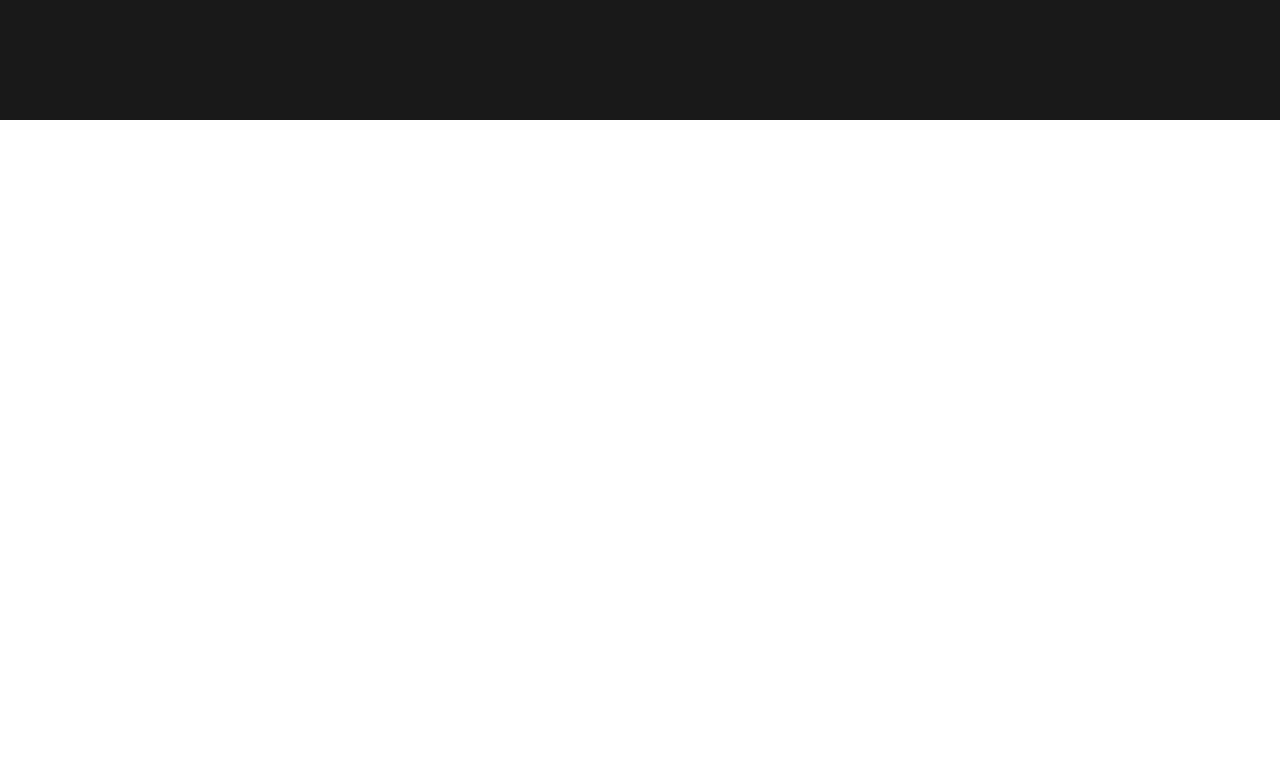
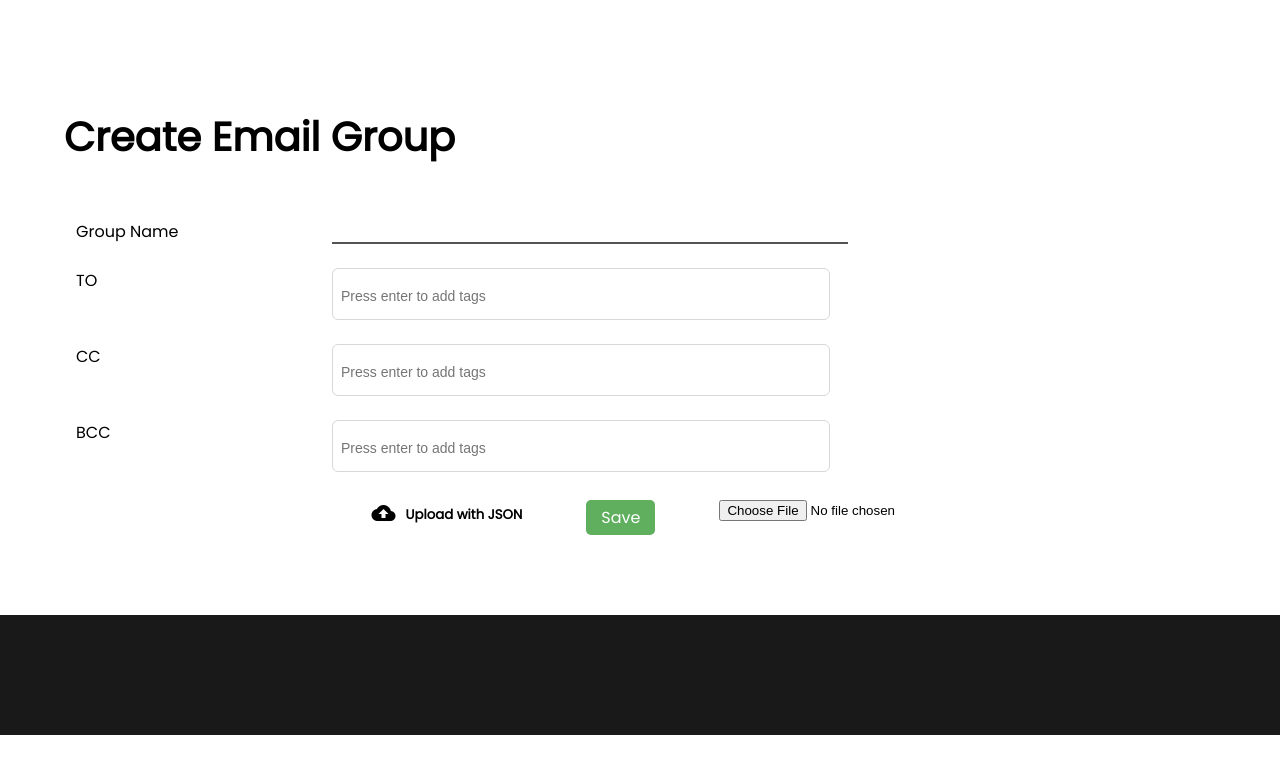
Before and after one commit to jainsahab-1506/FliprHackathon-Front-End, a React (Create React App) app: page /email/add in a window 1280 px wide. Shown: the top 774 px of the page. Built offline with nearby package versions, Linux system fonts and the light colour scheme.

Commit message:
Added email group tags and json file

```diff
--- a/package.json
+++ b/package.json
@@ -5,6 +5,7 @@
   "dependencies": {
     "@material-ui/core": "^4.11.4",
     "@material-ui/icons": "^4.11.2",
+    "@pathofdev/react-tag-input": "^1.0.7",
     "@testing-library/jest-dom": "^5.14.1",
     "@testing-library/react": "^11.2.7",
     "@testing-library/user-event": "^12.8.3",
--- a/src/Components/CreateEmail.js
+++ b/src/Components/CreateEmail.js
@@ -1,9 +1,12 @@
-import React from 'react'
+import React from 'react';
+
+import Container from './Container';
+import EmailGroupForm from './CreateEmailComps/EmailGroupForm.jsx';
 
 export default function CreateEmail() {
-    return (
-        <div>
-
-        </div>
-    )
+	return (
+		<div>
+			<Container children={<EmailGroupForm />} />
+		</div>
+	);
 }
--- /dev/null
+++ b/src/Components/CreateEmailComps/EmailGroupForm.jsx
@@ -0,0 +1,157 @@
+import React, { useState } from 'react';
+import ReactTagInput from '@pathofdev/react-tag-input';
+
+import '@pathofdev/react-tag-input/build/index.css';
+import TagsInput from './TagsInput';
+
+export default function EmailGroupForm() {
+	const [emailFormData, setEmailFormData] = useState({
+		groupName: '',
+		to: [],
+		cc: [],
+		bcc: [],
+	});
+
+	const [selectedFile, setSelectedFile] = useState();
+	const [isSelected, setIsSelected] = useState(false);
+
+	const changeHandler = (event) => {
+		const file = event.target.files[0];
+		new Response(file).json().then(
+			(data) => {
+				var newLists = {};
+				if (data.to) newLists.to = data.to;
+				if (data.cc) newLists.cc = data.cc;
+				if (data.bcc) newLists.bcc = data.bcc;
+
+				console.log(newLists);
+
+				setEmailFormData((previous) => {
+					return {
+						...previous,
+						...newLists,
+					};
+				});
+			},
+			(err) => {
+				alert('The uploaded file could not be parsed. ');
+			}
+		);
+		setSelectedFile(file);
+		setIsSelected(true);
+	};
+
+	const handleSubmission = () => {};
+
+	const changeGroupName = (event) => {
+		const newGroupName = event.target.value;
+		setEmailFormData((previous) => {
+			return {
+				...previous,
+				groupName: newGroupName,
+			};
+		});
+	};
+
+	const printFormData = (event) => {
+		event.preventDefault();
+		console.log(emailFormData);
+	};
+
+	const selectedTags = (tags, list) => {
+		switch (list) {
+			case 'to': {
+				setEmailFormData((previous) => {
+					return {
+						...previous,
+						to: tags,
+					};
+				});
+				break;
+			}
+			case 'cc': {
+				setEmailFormData((previous) => {
+					return {
+						...previous,
+						cc: tags,
+					};
+				});
+				break;
+			}
+			case 'bcc': {
+				setEmailFormData((previous) => {
+					return {
+						...previous,
+						bcc: tags,
+					};
+				});
+				break;
+			}
+		}
+	};
+
+	return (
+		<div className='inner'>
+			<h1>Create Email Group</h1>
+			<div class='form-container'>
+				<form id='email-form'>
+					<div class='form-group'>
+						<label for='groupName'>Group Name</label>
+						<input
+							type='text'
+							class='text-input'
+							id='groupName'
+							name='groupName'
+							value={emailFormData.groupName}
+							onChange={changeGroupName}
+						/>
+					</div>
+					<div class='form-group'>
+						<label for='to'>TO</label>
+
+						<TagsInput
+							selectedTags={selectedTags}
+							list='to'
+							tags={emailFormData.to}
+						/>
+					</div>
+					<div class='form-group'>
+						<label for='cc'>CC</label>
+						<div class='textarea-cont'>
+							<TagsInput
+								selectedTags={selectedTags}
+								list='cc'
+								tags={emailFormData.cc}
+							/>
+						</div>
+					</div>
+					<div class='form-group'>
+						<label for='bcc'>BCC</label>
+						<div class='textarea-cont'>
+							<TagsInput
+								selectedTags={selectedTags}
+								list='bcc'
+								tags={emailFormData.bcc}
+							/>
+						</div>
+					</div>
+					<div class='submit-sec'>
+						<div class='upload-sec'>
+							<a href='' class='upload-btn'>
+								<span class='material-icons'>cloud_upload</span>
+							</a>
+							<h5>Upload with JSON</h5>
+						</div>
+						<div class='submit-cont' onClick={printFormData}>
+							<a href='' class='save-btn'>
+								Save
+							</a>
+						</div>
+
+						<input type='file' name='file' onChange={changeHandler} />
+					</div>
+				</form>
+			</div>
+		</div>
+	);
+}
--- /dev/null
+++ b/src/Components/CreateEmailComps/TagsInput.jsx
@@ -0,0 +1,47 @@
+import React, { useState, useEffect } from 'react';
+
+const TagsInput = (props) => {
+	const [tags, setTags] = React.useState(props.tags);
+
+	useEffect(() => {
+		setTags(props.tags);
+	}, [props]);
+
+	const addTags = (event) => {
+		if (event.key === 'Enter' && event.target.value !== '') {
+			setTags([...tags, event.target.value]);
+			props.selectedTags([...tags, event.target.value], props.list);
+			event.target.value = '';
+		}
+	};
+
+	const removeTags = (index) => {
+		setTags([...tags.filter((tag) => tags.indexOf(tag) !== index)]);
+		props.selectedTags(
+			[...tags.filter((tag) => tags.indexOf(tag) !== index)],
+			props.list
+		);
+	};
+
+	return (
+		<div className='tags-input'>
+			<ul id='tags'>
+				{tags.map((tag, index) => (
+					<li key={index} className='tag'>
+						<span className='tag-title'>{tag}</span>
+						<span className='tag-close-icon' onClick={() => removeTags(index)}>
+							x
+						</span>
+					</li>
+				))}
+			</ul>
+			<input
+				type='text'
+				onKeyUp={(event) => (event.key === 'Enter' ? addTags(event) : null)}
+				placeholder='Press enter to add tags'
+			/>
+		</div>
+	);
+};
+
+export default TagsInput;
--- a/src/static/templates/styles.css
+++ b/src/static/templates/styles.css
@@ -1,114 +1,114 @@
-body{
-    font-family:poppins;
+body {
+	font-family: poppins;
 	font-size: 1rem;
-    width:100%;
-    margin:0;
+	width: 100%;
+	margin: 0;
 }
 
-.d-flex{
-    display:flex;
+.d-flex {
+	display: flex;
 	flex-direction: row;
 	justify-content: center;
 }
 
-.left{
-    float:left;
-    width:50%;
+.left {
+	float: left;
+	width: 50%;
 }
 
-.right{
-    float:right;
-    width:50%;
+.right {
+	float: right;
+	width: 50%;
 }
 
-.center{
-    margin:auto;
+.center {
+	margin: auto;
 	vertical-align: middle;
 	text-align: center;
 }
 
-.mycontainer{
-    margin:auto;
-    width:100%;
+.mycontainer {
+	margin: auto;
+	width: 100%;
 	height: auto;
 	padding-top: 10vh;
 	padding-bottom: 10vh;
 	/* padding-bottom: 10vh; */
 }
 
-.inner{
-    margin-left:5%;
+.inner {
+	margin-left: 5%;
 }
 
-.content{
-    width:100%;
+.content {
+	width: 100%;
 	margin-bottom: 0;
 }
 
-.w-50{
-    width:50%;
+.w-50 {
+	width: 50%;
 }
 
-.h-100vh{
+.h-100vh {
 	height: 100vh;
 }
 
-.h-80vh{
+.h-80vh {
 	height: 80vh;
 }
 
-.bg-1{
-    background-color: #FFFFFF;
-    color:#191919;
+.bg-1 {
+	background-color: #ffffff;
+	color: #191919;
 }
-.bg-2{
-    background-color: #C4B0C7;
+.bg-2 {
+	background-color: #c4b0c7;
 	color: #191919;
 }
 
-h1{
+h1 {
 	font-size: 2.5rem;
 }
 
-.sub-heading{
+.sub-heading {
 	font-size: 2em;
 }
 
-.sub-content-box{
+.sub-content-box {
 	margin-top: 5vh;
 	/* margin-bottom: 5vh; */
-    padding:10vh;
+	padding: 10vh;
 }
 
-.sub-text{
+.sub-text {
 	font-size: 1.5rem;
 	padding-bottom: 3vh;
 }
 
-.sub-head-text{
+.sub-head-text {
 	font-size: 1.25rem;
 }
 
-.team-item{
+.team-item {
 	width: 10vw;
 	height: 10vw;
 	border-radius: 50%;
 	margin: auto;
-    background-color:#e6e8e6;
+	background-color: #e6e8e6;
 }
 
-footer{
-    width:100%;
+footer {
+	width: 100%;
 	height: 15vh;
 	background-color: #191919;
-    margin-top:0;
+	margin-top: 0;
 }
 
-.dash-btn{
+.dash-btn {
 	text-decoration: none;
 }
 
-.dash-btn-container{
+.dash-btn-container {
 	margin-top: 30px;
 	padding: 10px;
 	border-radius: 5px;
@@ -118,18 +118,18 @@ footer{
 	cursor: pointer;
 }
 
-.dash-btn-container:hover{
+.dash-btn-container:hover {
 	transform: scale(1.08);
 }
 
-.cards-container{
+.cards-container {
 	display: flex;
 	flex-wrap: wrap;
 	/* justify-content: space-evenly; */
 	flex: 33% 33% 33%;
 }
 
-.card{
+.card {
 	padding: 2%;
 	width: 25%;
 	background-color: beige;
@@ -137,228 +137,313 @@ footer{
 	margin: 2vh;
 }
 
-.card-top{
+.card-top {
 	display: flex;
 	justify-content: space-between;
 }
 
-.card-footer{
+.card-footer {
 	display: flex;
 	/* width: 100%; */
 	justify-items: end;
 	justify-content: flex-end;
 }
 
-.chain-icon{
-    font-size:1.25rem;
+.chain-icon {
+	font-size: 1.25rem;
 	margin-right: 5px;
 	text-decoration: none;
 	color: black;
 }
 
-.status-icon{
+.status-icon {
 	background-color: #008000;
 	height: 26px;
 	width: 26px;
 	border-radius: 50%;
 }
 
-.add-icon-card{
+.add-icon-card {
 	background: transparent;
 	display: grid;
 	place-items: center;
 }
 
-.add-icon{
+.add-icon {
 	margin: auto;
 	width: fit-content;
 	transition: transform 450ms;
 	cursor: pointer;
 }
 
-.add-icon:hover{
+.add-icon:hover {
 	transform: scale(1.05);
 }
 
-.add-icon i{
+.add-icon i {
 	font-size: 4rem;
 }
 
-.form-group{
+.form-group {
 	display: flex;
 	justify-content: flex-start;
 	padding: 12px;
 }
 
-.form-group label{
+.form-group label {
 	width: 20vw;
 	/* margin-right: 20vw; */
 }
 
-.text-input{
+.text-input {
 	width: 40vw;
 	border-width: 0 0 2px;
 	border-color: black;
 	font-size: 1.1rem;
 }
 
-.text-input:focus{
-    outline:none;
+.text-input:focus {
+	outline: none;
 	border-color: blue;
 }
 
-.drop-downs{
+.drop-downs {
 	display: flex;
 	gap: 5vw;
 }
 
-.freq-drop{
+.freq-drop {
 	width: 10vw;
 	border-width: 0 0 2px;
 	border-color: black;
 	font-size: 1.1rem;
 }
 
-.email-group-drop{
+.email-group-drop {
 	width: 40vw;
 }
 
-.textarea-cont{
+.textarea-cont {
 	position: relative;
 }
 
-.attach-pin{
+.attach-pin {
 	position: absolute;
 	bottom: 15px;
 	right: 5px;
 }
 
-.textarea-input{
+.textarea-input {
 	border-width: 2px;
 	border-color: black;
-    background: #F6F1F1;
+	background: #f6f1f1;
 	font-size: 1.1rem;
 	padding: 10px 10px 45px;
 }
 
-.submit-sec{
+.submit-sec {
 	margin-top: 2vh;
 	display: flex;
 	justify-content: center;
 	gap: 5vw;
 }
 
-.submit-cont{
+.submit-cont {
 	width: fit-content;
 	padding: 5px 15px 5px;
-    background: #5FAF5F;
+	background: #5faf5f;
 	border-radius: 5px;
 }
-.submit-run-cont{
+.submit-run-cont {
 	width: fit-content;
 	padding: 5px 15px 5px;
-    background: #89608E;
+	background: #89608e;
 	border-radius: 5px;
 }
 
-.save-btn{
+.save-btn {
 	text-decoration: none;
 	color: white;
 }
 
-.attachments{
+.attachments {
 	display: flex;
 	position: absolute;
 	bottom: 15px;
 	left: 10px;
 }
 
-.attach-file{
+.attach-file {
 	display: flex;
-    background: #C4C4C4;
+	background: #c4c4c4;
 	border-radius: 5px;
 	width: fit-content;
 	padding: 2px 5px 2px;
 	line-height: 1.6;
 }
 
-.attach-file h5{
+.attach-file h5 {
 	margin: 2.5px 5px 0 0;
 }
 
-.remove-file{
+.remove-file {
 	text-decoration: none;
 	color: black;
 	font-size: 0.8rem;
 }
 
-.upload-sec{
+.upload-sec {
 	display: flex;
 	gap: 10px;
 }
 
-.upload-sec h5{
+.upload-sec h5 {
 	margin: 5px 0 0 0;
 }
 
-.upload-btn{
+.upload-btn {
 	text-decoration: none;
 	color: black;
 }
 
-.material-icons{
+.material-icons {
 	vertical-align: middle;
 }
 
-.login-card{
-    width:40%;
+.login-card {
+	width: 40%;
 	padding: 20px;
 	box-shadow: 0 5px 8px 0 rgb(0 0 0 / 20%), 0 9px 26px 0 rgb(0 0 0 / 19%);
 	min-height: 75vh;
 	background-color: white;
 }
 
-.signup-card{
-    float:right;
-    width:40%;
+.signup-card {
+	float: right;
+	width: 40%;
 	padding: 20px;
 	box-shadow: 0 5px 8px 0 rgb(0 0 0 / 20%), 0 9px 26px 0 rgb(0 0 0 / 19%);
 	min-height: 75vh;
 	background-color: white;
 }
 
-.signup-card h1{
-    margin: auto;
-    width: fit-content;
-
-}
-
-.login-card h1{
+.signup-card h1 {
 	margin: auto;
 	width: fit-content;
 }
 
-.form-container{
+.login-card h1 {
+	margin: auto;
+	width: fit-content;
+}
+
+.form-container {
 	margin-top: 5vh;
 }
 
-#login-form .form-group{
+#login-form .form-group {
 	padding: 30px;
 }
 
-.sign-up-link{
+.sign-up-link {
 	text-align: center;
 	text-decoration: none;
 	color: blue;
 }
 
-.region{
+.region {
 	display: flex;
 	justify-content: space-evenly;
 }
 
-.login-container{
-    background-image: url("../images/comrawpixel591606.jpeg");
+.login-container {
+	background-image: url('../images/comrawpixel591606.jpeg');
 	background-size: cover;
 	background-repeat: no-repeat;
 }
+
+/* React Tag Input */
+.react-tag-input {
+	width: 40vw !important;
+}
+
+/* .form-group:nth-child(3) .react-tag-input {
+	height: 100px !important;
+}
+
+.form-group:nth-child(4) .react-tag-input {
+	height: 100px !important;
+} */
+
+.tags-input {
+	display: flex;
+	align-items: flex-start;
+	flex-wrap: wrap;
+	min-height: 48px;
+	width: 480px;
+	padding: 0 8px;
+	border: 1px solid rgb(216, 214, 218);
+	border-radius: 6px;
+}
+
+.tags-input:focus-within {
+	border: 1px solid #89608e;
+}
+
+.tags-input input {
+	flex: 1;
+	border: none;
+	height: 46px;
+	font-size: 14px;
+	padding: 4px 0 0 0;
+}
+
+.tags-input input:focus {
+	outline: transparent;
+}
+
+#tags {
+	display: flex;
+	flex-wrap: wrap;
+	padding: 0;
+	margin: 8px 0 0 0;
+}
+
+.tag {
+	width: auto;
+	height: 32px;
+	display: flex;
+	align-items: center;
+	justify-content: center;
+	color: #fff;
+	padding: 0 8px;
+	font-size: 14px;
+	list-style: none;
+	border-radius: 6px;
+	margin: 0 8px 8px 0;
+	background: #89608e;
+}
+
+.tag .tag-title {
+	margin-top: 3px;
+}
+
+.tag .tag-close-icon {
+	display: block;
+	width: 16px;
+	height: 16px;
+	line-height: 16px;
+	text-align: center;
+	font-size: 14px;
+	margin-left: 8px;
+	color: #89608e;
+	border-radius: 50%;
+	background: #fff;
+	cursor: pointer;
+}
+
+@media screen and (max-width: 567px) {
+	.tags-input {
+		width: calc(100vw - 32px);
+	}
+}
```
Also changed, not shown: 1 other file (tests, documents, lock files or other folders). Lines whose indentation alone changed are shown as unchanged.
